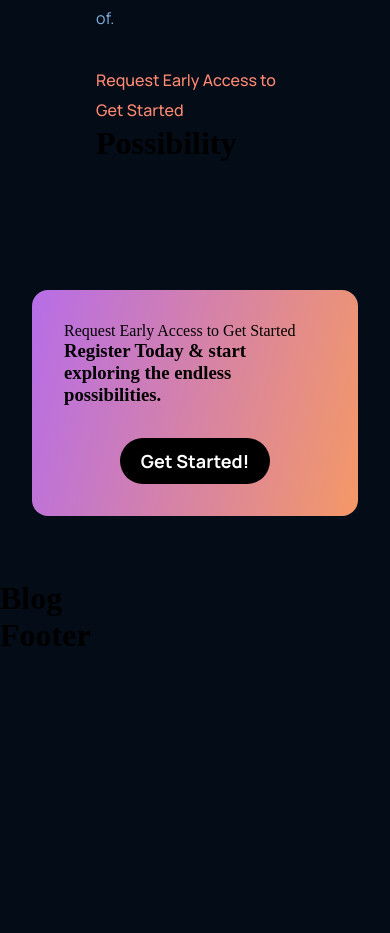
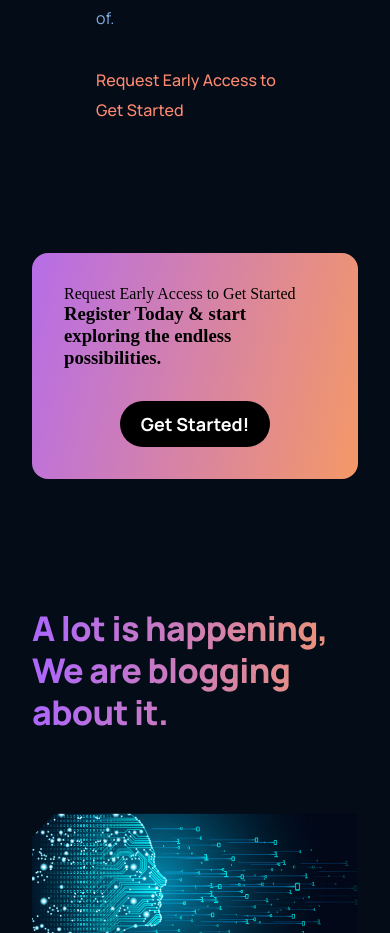
Before and after one commit to GlebVRNT/GPT3, a React (Create React App) app: page / in a window 390 px wide. Shown: the part 4348-5281 px from the top of the page. Before the commit the page ends 5002 px from the top, so only its background shows below. Built offline with nearby package versions, Linux system fonts and the light colour scheme.

Commit message:
Article/Blog/Possibility_commit

```diff
--- a/src/components/article/Article.jsx
+++ b/src/components/article/Article.jsx
@@ -2,10 +2,19 @@
 import './article.css';
 
 
-const Article =() => {
+const Article =({imgUrl, date, title}) => {
     return (
-            <div>
-                <h1>Article</h1>
+            <div className="gpt3__blog-container_article">
+                <div className="gpt3__blog-container_article-image">
+                    <img src={imgUrl} alt="blog image"/>
+                </div>
+                <div className="gpt3__blog-container_article-content">
+                    <div>
+                        <p>{date}</p>
+                        <h3>{title}</h3>
+                    </div>
+                    <p>Read full article</p>
+                </div>
             </div>
             )
 }
--- a/src/components/article/article.css
+++ b/src/components/article/article.css
@@ -0,0 +1,58 @@
+.gpt3__blog-container_article {
+    width: 100%;
+    height: 100%;
+
+    display: flex;
+    flex-direction: column;
+    background: var(--color-footer);
+}
+
+.gpt3__blog-container_article-image {
+    width: 100%;
+    height: 100%;
+    background: var(--color-bg);
+}
+
+.gpt3__blog-container_article-image img {
+    width: 100%;
+    height: 100%;
+}
+
+.gpt3__blog-container_article-content {
+    display: flex;
+    flex-direction: column;
+    justify-content: space-between;
+    padding: 1rem 1.5rem;
+    height: 100%;
+}
+
+.gpt3__blog-container_article-content p {
+    font-family: var(--font-family);
+    font-size: 11.65px;
+    font-weight: 700;
+    line-height: 35px;
+
+    color: #fff;
+}
+
+.gpt3__blog-container_article-content h3 {
+    font-family: var(--font-family);
+    font-weight: 800;
+    font-size: 25.11px;
+    line-height: 30px;
+    color: #FFF;
+    margin-bottom: 5rem;
+    cursor: pointer;
+}
+
+.gpt3__blog-container_article-content p:last-child {
+    cursor: pointer;
+}
+
+
+@media screen and (max-width: 550px) {
+    .gpt3__blog-container_article-content h3 {
+        font-size: 18px;
+        line-height: 25px;
+    }
+}
--- a/src/containers/blog/Blog.jsx
+++ b/src/containers/blog/Blog.jsx
@@ -1,10 +1,27 @@
 import React from 'react';
 import './blog.css';
+import { Article } from "../../components";
+import { blog01, blog02, blog03, blog04, blog05 } from './imports';
 
 const Blog =() => {
     return (
-            <div>
-                <h1>Blog</h1>
+            <div className="gpt3__blog section__padding" id="blog">
+                <div className="gpt3__blog-heading">
+                    <h1 className="gradient__text">A lot is happening, <br /> We are blogging about it.</h1>
+                </div>
+                <div className="gpt3__blog-container">
+                    <div className="gpt3__blog-container_groupA">
+                        <Article imgUrl={blog01} date="Sep 26, 2021" text="GPT-3 and Open  AI is the future. Let us exlore how it is?"/>
+                    </div>
+                    <div className="gpt3__blog-container_groupB">
+                        <Article imgUrl={blog02} date="Sep 26, 2021" text="GPT-3 and Open  AI is the future. Let us exlore how it is?"/>
+                        <Article imgUrl={blog03} date="Sep 26, 2021" text="GPT-3 and Open  AI is the future. Let us exlore how it is?"/>
+                        <Article imgUrl={blog04} date="Sep 26, 2021" text="GPT-3 and Open  AI is the future. Let us exlore how it is?"/>
+                        <Article imgUrl={blog05} date="Sep 26, 2021" text="GPT-3 and Open  AI is the future. Let us exlore how it is?"/>
+                    </div>
+                </div>
+
+
             </div>
             )
 }
--- a/src/containers/blog/blog.css
+++ b/src/containers/blog/blog.css
@@ -0,0 +1,75 @@
+.gpt3__blog {
+    display: flex;
+    flex-direction: column;
+}
+.gpt3__blog-heading {
+    width: 100%;
+    text-align: left;
+
+    margin-bottom: 5rem;
+}
+
+.gpt3__blog-heading h1 {
+    font-family: var(--font-family);
+    font-weight: 800;
+    font-size: 62px;
+    line-height: 75px;
+    letter-spacing: -0.04rem;
+}
+
+.gpt3__blog-container {
+    display: flex;
+    flex-direction: row;
+}
+
+.gpt3__blog-container_groupA {
+    flex: 0.75;
+    margin-right: 2rem;
+}
+
+.gpt3__blog-container_groupB {
+    flex: 1;
+    display: grid;
+    grid-template-columns: repeat(2, 1fr);
+    grid-gap: 2rem;
+}
+
+@media screen and (max-width: 990px) {
+    .gpt3__blog-container {
+        flex-direction: column-reverse;
+    }
+
+    .gpt3__blog-container_groupA {
+        margin: 2rem 0;
+    }
+.gpt3__blog-container_groupA .gpt3__blog_container_article {
+        width: 48%;
+    }
+
+.gpt3__blog-container_groupA .gpt3__blog_container_article-image {
+        height: 250px;
+    }
+}
+
+@media screen and (max-width: 700px) {
+    .gpt3__blog-container_groupB {
+        grid-template-columns: repeat(1, 1fr);
+
+    }
+
+.gpt3__blog-container_groupA .gpt3__blog_container_article {
+        width: 100%;
+    }
+
+.gpt3__blog-heading h1 {
+        font-size: 46px;
+        line-height: 52px;
+    }
+}
+
+@media screen and (max-width: 550px) {
+    .gpt3__blog-heading h1 {
+        font-size: 34px;
+        line-height: 42px;
+    }
+}
--- /dev/null
+++ b/src/containers/blog/imports.js
@@ -0,0 +1,13 @@
+import blog01 from '../../assets/blog01.png';
+import blog02 from '../../assets/blog02.png';
+import blog03 from '../../assets/blog03.png';
+import blog04 from '../../assets/blog04.png';
+import blog05 from '../../assets/blog05.png';
+
+export {
+    blog01,
+    blog02,
+    blog03,
+    blog04,
+    blog05,
+}
--- a/src/containers/possibility/Possibility.jsx
+++ b/src/containers/possibility/Possibility.jsx
@@ -13,7 +13,6 @@
                     <p>Yet bed any for travelling assistance indulgence unpleasing. Not thoughts all exercise blessing. Indulgence way everything joy alteration boisterous the attachment. Party we years to order allow asked of.</p>
                     <h4>Request Early Access to Get Started</h4>
                 </div>
-                <h1>Possibility</h1>
             </div>
             )
 }
```
